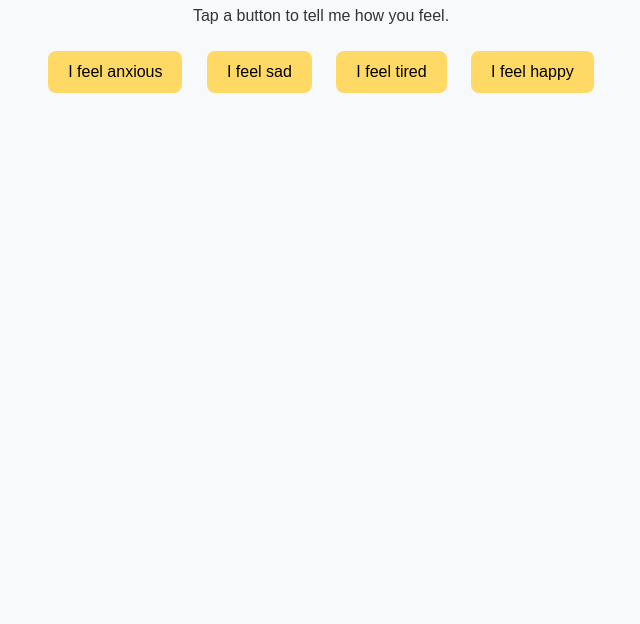
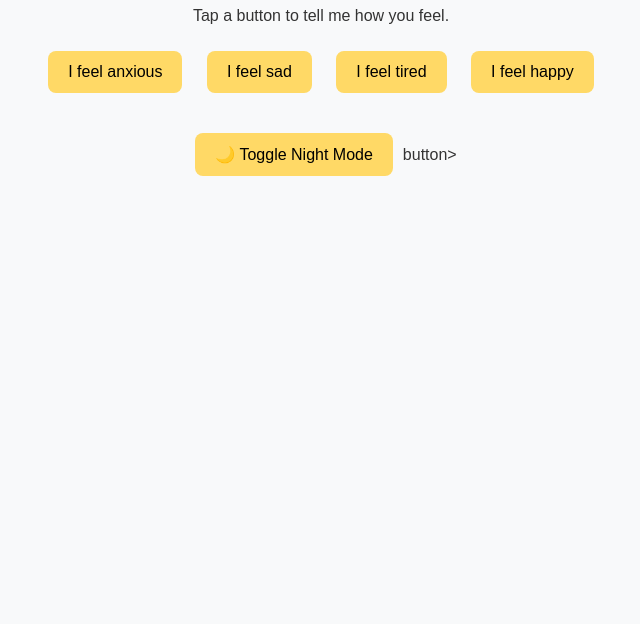
Before and after one commit to ajayinyourpj/Beeboo, a plain HTML site: page index.html in a window 1280 px wide. Shown: the part 176-800 px from the top of the page, without its empty margins (319-959 px from the left). Drawn offline with Linux system fonts and the light colour scheme.

Commit message:
Update index.html

```diff
--- a/index.html
+++ b/index.html
@@ -43,6 +43,8 @@
 
   <div class="message" id="messageBox"></div>
 
+  <button onclick="toggleMode()">🌙 Toggle Night Mode</button>button>
+
   <script>
     function support(feeling) {
       let responses = {
```
